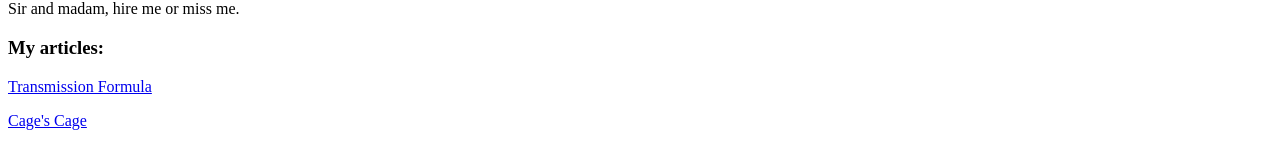
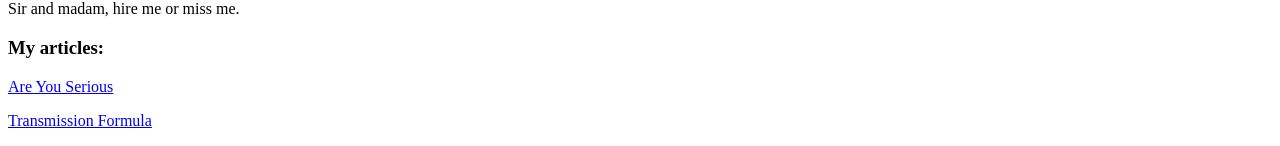
Before and after one commit to coshcage/coshcage.github.io, a plain HTML site: page index.html in a window 1280 px wide. Shown: the part 646-792 px from the top of the page. Drawn offline with Linux system fonts and the light colour scheme.

Commit message:
Add files via upload

```diff
--- a/index.html
+++ b/index.html
@@ -20,6 +20,7 @@
 <p><a href="https://github.com/coshcage/svregex">SVREGEX: A regular expression and DFA library.</a></p>
 <p>Sir and madam, hire me or miss me.</p>
 <h3>My articles:</h3>
+<p><a href="./essays/Are_You_Serious.txt">Are You Serious</a></p>
 <p><a href="./essays/transmission_formula.html">Transmission Formula</a></p>
 <p><a href="./essays/cc.txt">Cage's Cage</a></p>
 <p><a href="./essays/C_Shitholes_and_Windfalls.txt">C Shitholes and Windfalls</a></p>
```
